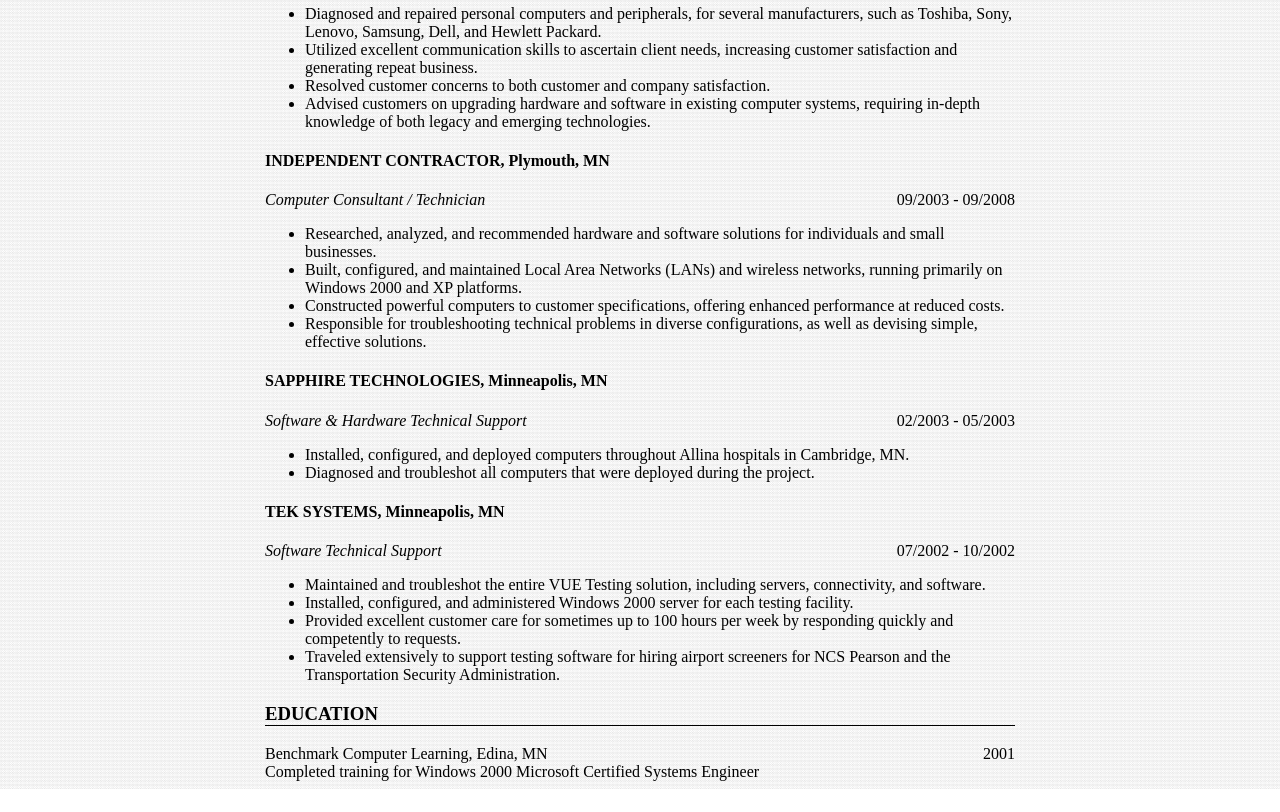
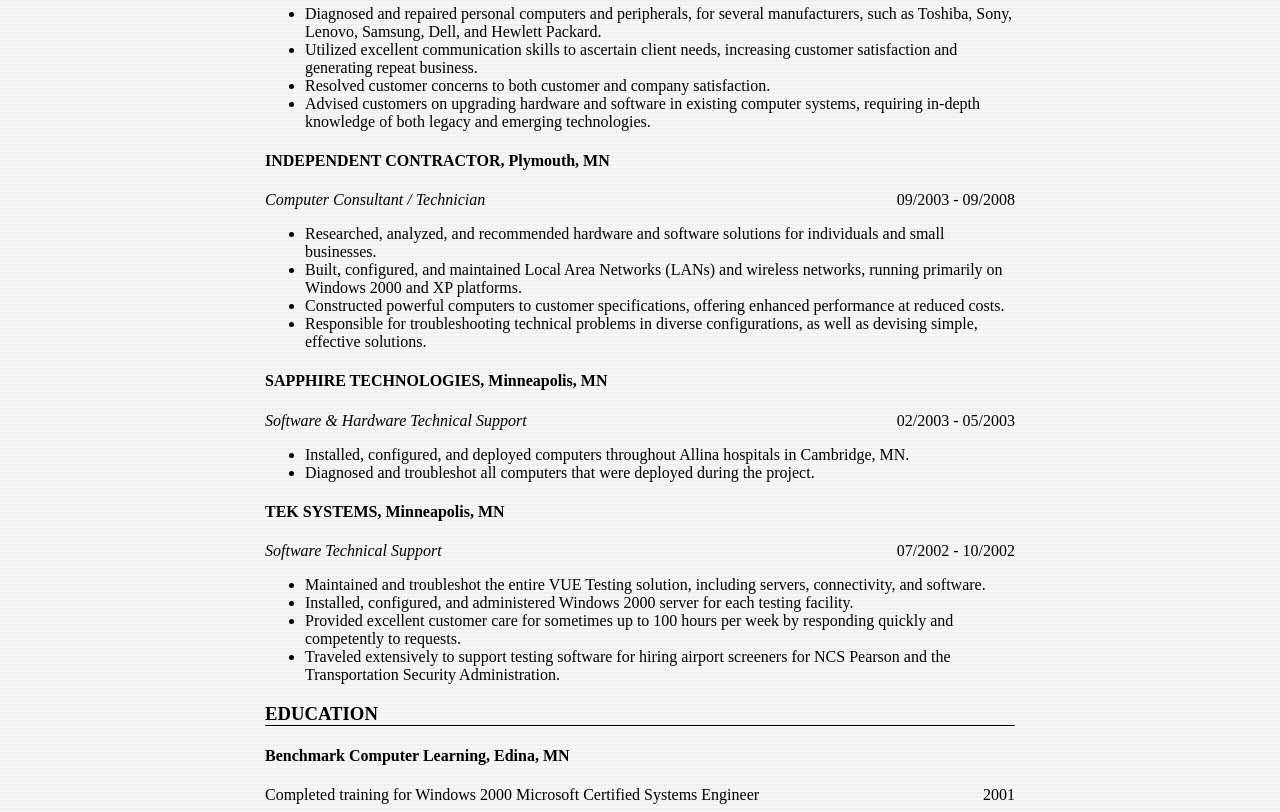
Before and after one commit to Increvateur/increvateur.github.io, a plain HTML site: page index.html in a window 1280 px wide. Shown: the part 1080-1892 px from the top of the page. Before the commit the page ends 1869 px from the top, so only its background shows below. Drawn offline with Linux system fonts and the light colour scheme.

Commit message:
Education Section Update
Updated the Education section to look like the rest.

```diff
--- a/index.html
+++ b/index.html
@@ -114,12 +114,12 @@
             <li>Provided excellent customer care for sometimes up to 100 hours per week by responding quickly and competently to requests.</li>
             <li>Traveled extensively to support testing software for hiring airport screeners for NCS Pearson and the Transportation Security Administration.</li>
           </ul>
-          <p>
-          <h3>EDUCATION</h3>
-          Benchmark Computer Learning, Edina, MN
-          <div class="date">2001</div>
-          <br>
+      </div>
+      <div class="education">
+        <h3>EDUCATION</h3>
+          <h4>Benchmark Computer Learning, Edina, MN</h4>
           Completed training for Windows 2000 Microsoft Certified Systems Engineer
+            <div class="date">2001</div>
       </div>
     </div>
   </body>
```
